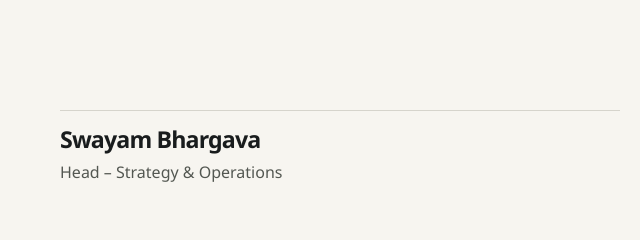
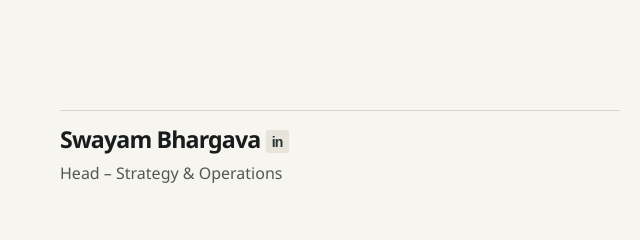
Before and after one commit to Swayam-1410/shubhangi-mining-services, a plain HTML site: page index.html in a window 1280 px wide. Shown: the part 2160-2400 px from the top of the page, 612-1252 px from the left. Drawn offline with Linux system fonts and the light colour scheme.

Commit message:
Link Swayam Bhargava’s LinkedIn profile

```diff
--- a/index.html
+++ b/index.html
@@ -87,7 +87,7 @@
  <h2 id="leadership-title">Leadership</h2>
  <div class="leadership">
  <div><h3>Sandeep Bhargava <a href="https://www.linkedin.com/in/sandeep-bhargava-635b332a/" aria-label="Sandeep Bhargava on LinkedIn"><span class="linkedin" aria-hidden="true">in</span></a></h3><p>Mining Leadership &amp; Operations</p></div>
- <div><h3>Swayam Bhargava</h3><p>Head – Strategy &amp; Operations</p></div>
+ <div><h3>Swayam Bhargava <a href="https://www.linkedin.com/in/swayam-bhargava/" aria-label="Swayam Bhargava on LinkedIn"><span class="linkedin" aria-hidden="true">in</span></a></h3><p>Head – Strategy &amp; Operations</p></div>
  </div>
 </section>
 <section class="enquiry section" id="enquiry" aria-labelledby="enquiry-title">
```
